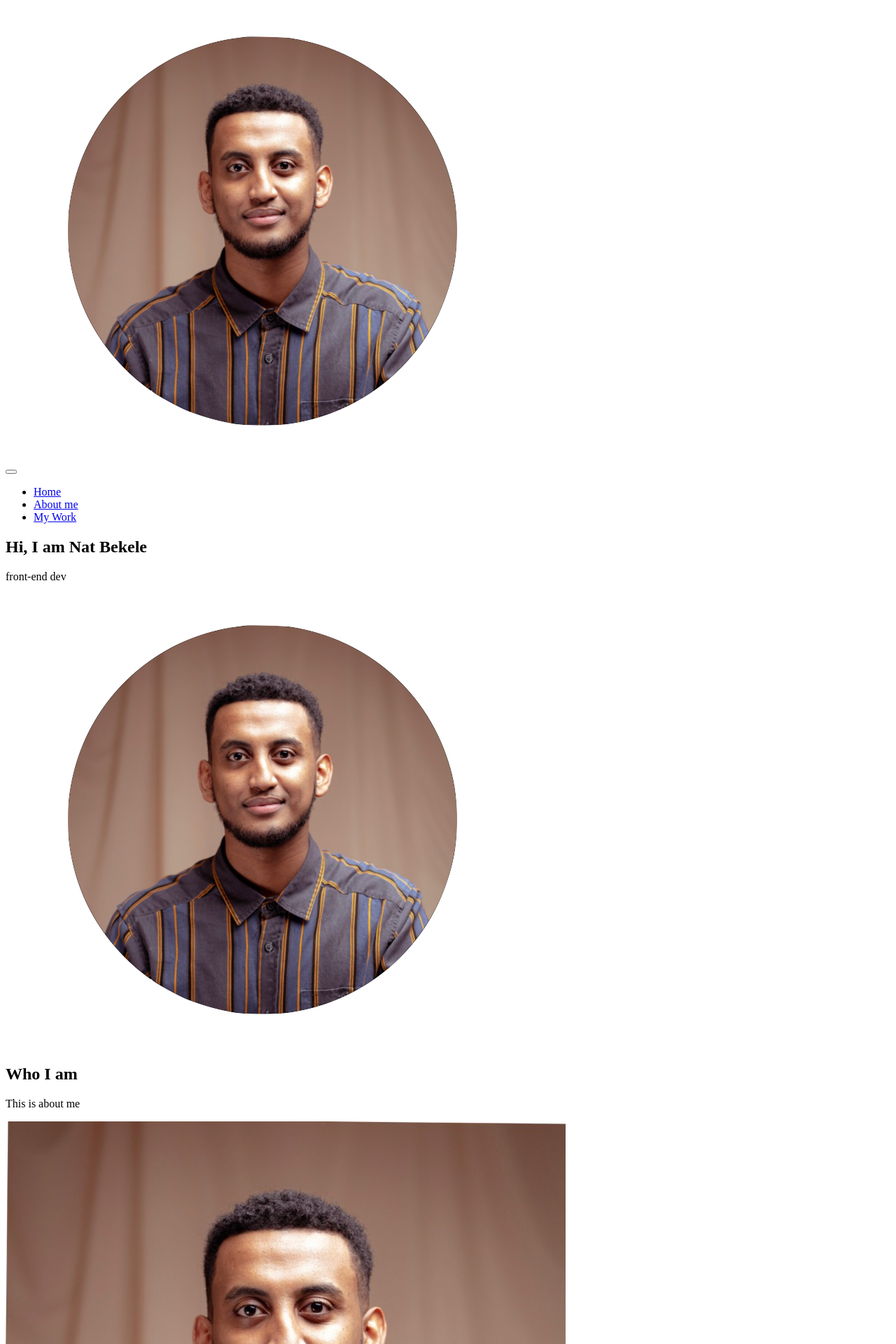
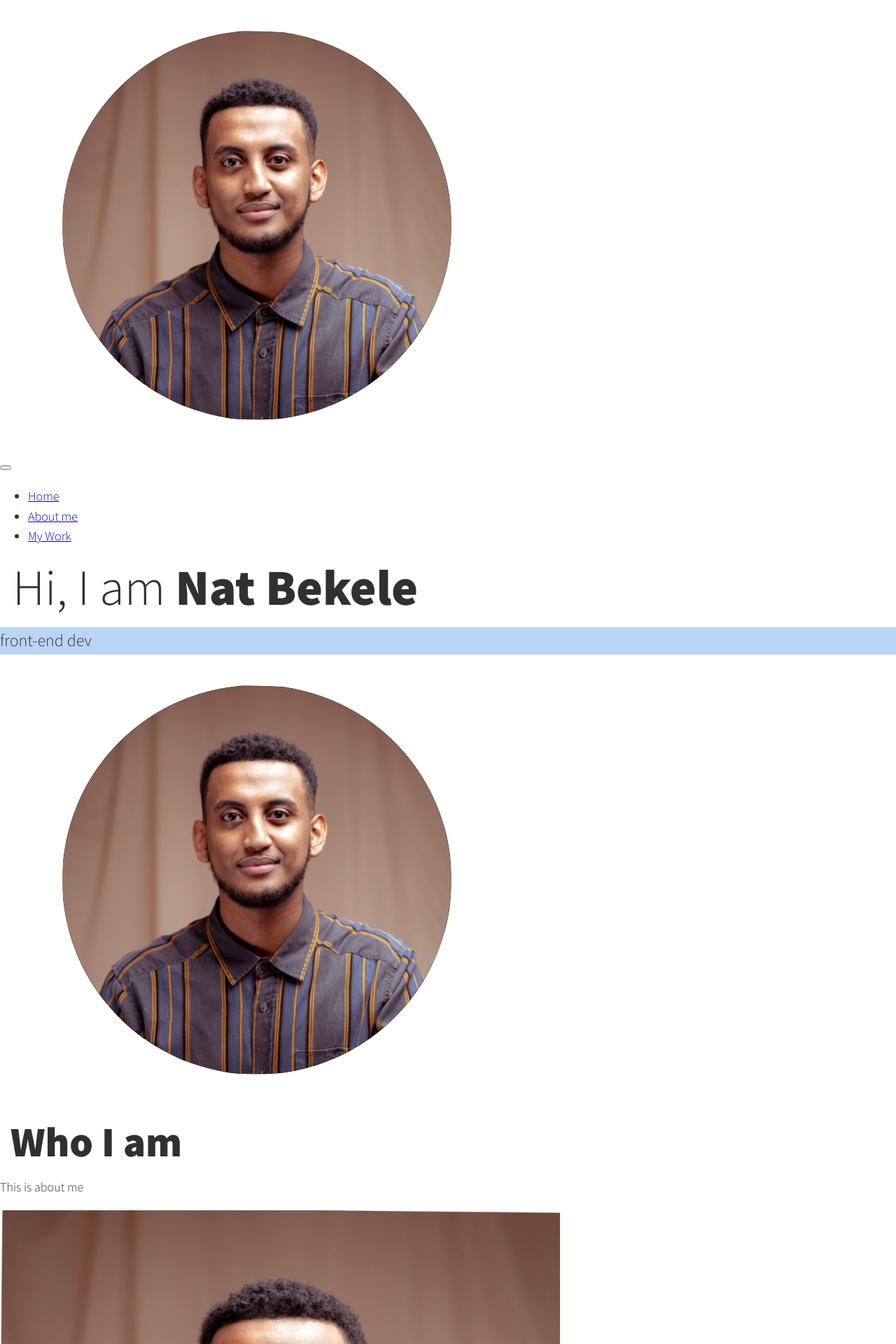
Before and after one commit to Nati101/Website, a PHP site: page / in a window 1280 px wide. Shown: the top 1920 px of the page at 70% size. Run offline with PHP 8.4, Linux system fonts and the light colour scheme.

Commit message:
page text edit
Built custom text

```diff
--- a/index.html
+++ b/index.html
@@ -5,6 +5,7 @@
     <meta name="viewport" content="width=device-width, initial-scale=1.0">
     <title>Document</title>
     <link rel="stylesheet" href="style.css" />
+    <link rel="stylesheet" href="https://fonts.googleapis.com/css?family=Source+Code+Pro:400,900|Source+Sans+Pro:300,900&display=swap">
 </head>
 <body>
     <header> <div class="logo">
@@ -45,7 +46,7 @@
     <!-- My work-->
     <section class="my-work" id="work">
         <h2 class="section__title">My work</h2>
-        <p class="section__subtitle"></p>
+        <p class="section__subtitle"> my work is very important to me. here is what i have done so far. </p>
 
         <div class="portfolio">
             <!-- Portfolio item 01 -->
--- a/style.css
+++ b/style.css
@@ -1,3 +1,84 @@
-.body {
-  background-color: rosybrown;
+*,
+*::before,
+*::after {
+  box-sizing: border-box;
 }
+
+/* Custom properties*/
+:root {
+  --ff-primary: "Source Sans Pro", sans-serif;
+  --ff-secondary: "Source Sans Pro", monospace;
+
+  --fw-reg: 300;
+  --fw-bold: 900;
+
+  --clr-light: #ffff;
+  --clr-dark: #303030;
+  --clr-accent: #bad5f5;
+
+  --fs-h1: 3rem;
+  --fs-h2: 2.25rem;
+  --fs-h3: 1.25rem;
+  --fs-body: 1rem;
+}
+
+@media (min-width: 800px) {
+  :root {
+    --fs-h1: 4.5rem;
+    --fs-h2: 3.75rem;
+    --fs-h3: 1.5rem;
+    --fs-body: 1.125rem;
+  }
+}
+/* General styles*/
+body {
+  background: var(--clr-light);
+  color: var(--clr-dark);
+  margin: 0;
+  font-family: var(--ff-primary);
+  font-size: var(--fs-body);
+  line-height: 1.6;
+}
+
+img {
+  display: block;
+  max-width: 100%;
+}
+
+/* Typography*/
+
+h1,
+h2,
+h3 {
+  line-height: 1.1;
+  margin: 0;
+}
+
+h1 {
+  font-size: var(--fs-h1);
+}
+h2 {
+  font-size: var(--fs-h2);
+}
+h3 {
+  font-size: var(--fs-h3);
+}
+
+.section__title {
+  margin: 0.25em;
+}
+
+.section__title--intro {
+  font-weight: var(--fw-reg);
+}
+
+.section__subtitle {
+  margin: 0;
+  font-size: var(--fs-h3);
+}
+
+.section__subtitle--intro,
+.section__subtitle-about {
+  background: var(--clr-accent);
+  font-family: var(--ff-secondary);
+}
```
